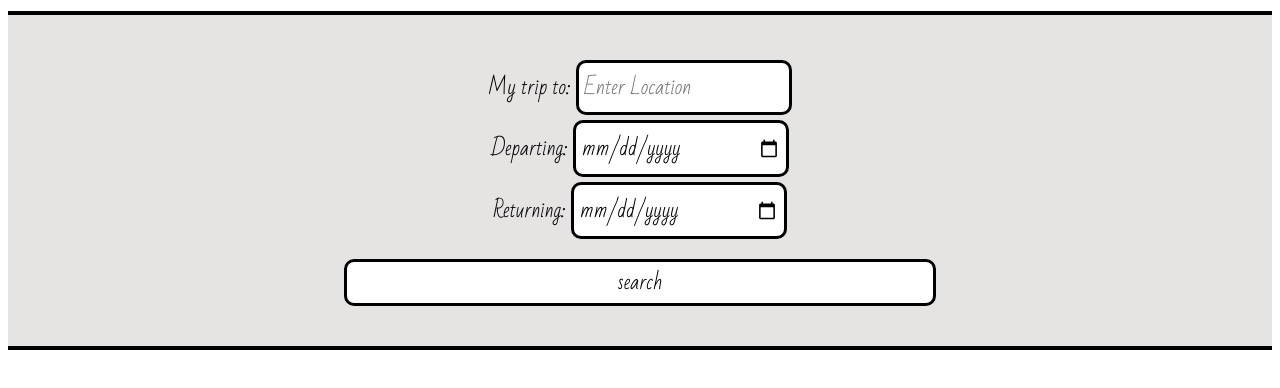
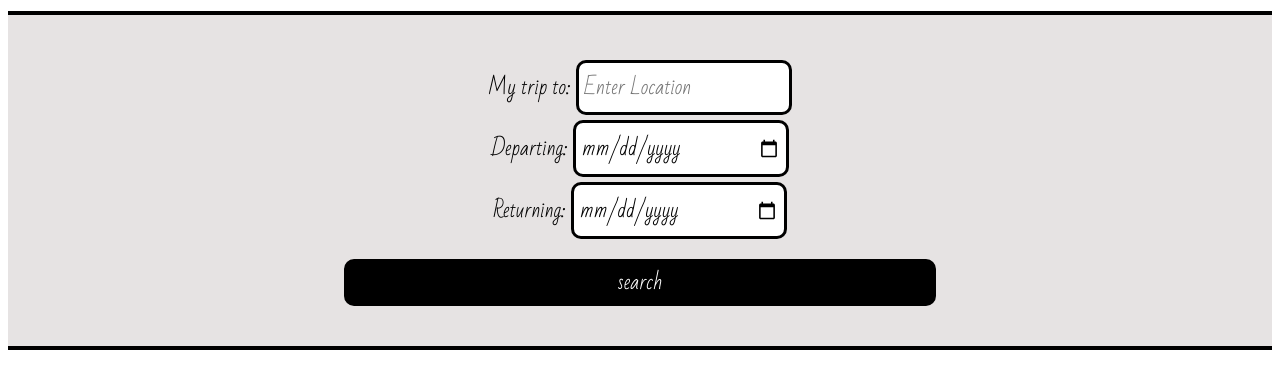
Before and after one commit to haggcoder/TravelApp, a website built with webpack: page src/client/views/index.html in a window 1280 px wide. In both pictures the pointer is over the button "search". Shown: the part 154-542 px from the top of the page. Built offline with nearby package versions, Linux system fonts and the light colour scheme.

Commit message:
Fix minor bug

```diff
--- a/src/client/styles/form.scss
+++ b/src/client/styles/form.scss
@@ -48,6 +48,11 @@ $fontSize: 20px;
     width: 50%;
 }
 
+#submit:hover, #save-trip:hover, #remove-trip:hover {
+    background-color: black;
+    color: white;
+}
+
 #trips{
     display: flex;
     flex-direction: column;
```
